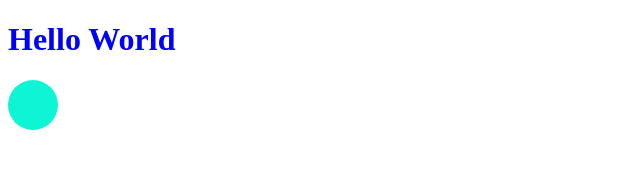
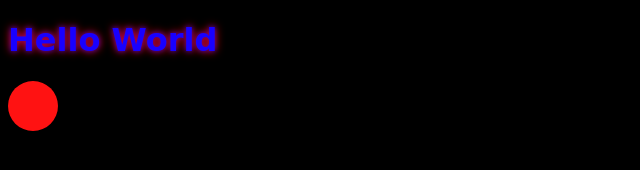
Before and after one commit to JavascriptJerry/Index, a plain HTML site: page index.html in a window 1280 px wide. Shown: the whole page, without its empty margins (0-640 px from the left). Drawn offline with Linux system fonts and the light colour scheme.

Commit message:
Add files via upload

```diff
--- a/index.html
+++ b/index.html
@@ -9,18 +9,22 @@
     <title>Balls</title>
     <style>
     #ball {
-
-          background-color: rgb(14, 245, 214);
-       border-radius: 50%;
+        transition: 0.2s;
+          background-color: rgb(255, 18, 18);
+        border-radius: 50%;
           width: 50px;
          height: 50px;
-         position: relative;
+         position: fixed;
 
     }
     h1{
-     color:blue;
+        color:rgb(25, 0, 255);
+        text-shadow: 0 0 10px #FF0000, 0 0 5px #0000FF;
+    }
 
-
+    body{
+        background-color: black;
+        font-family: cursive, Helvetica, sans-serif;
 
     }
     </style>
```
